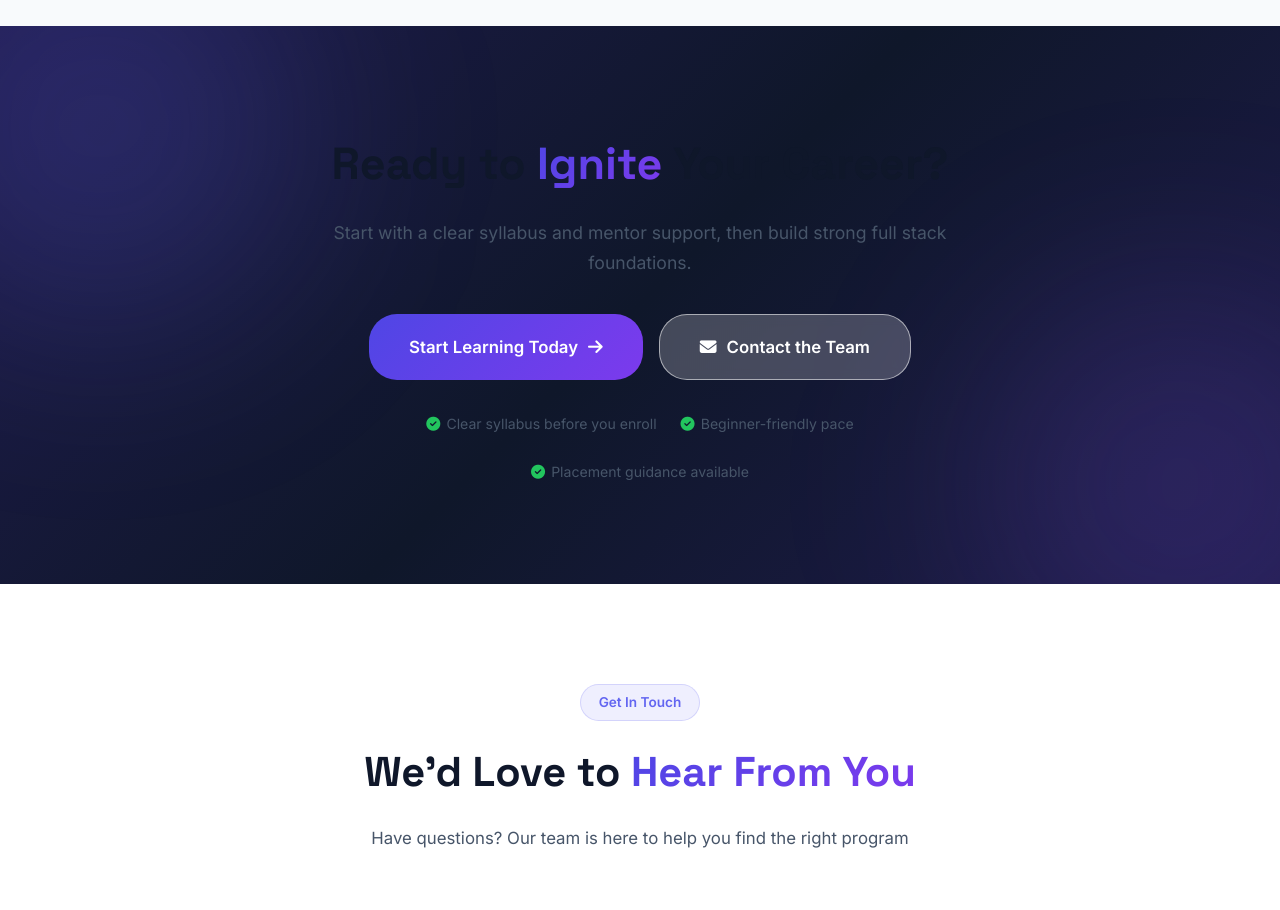
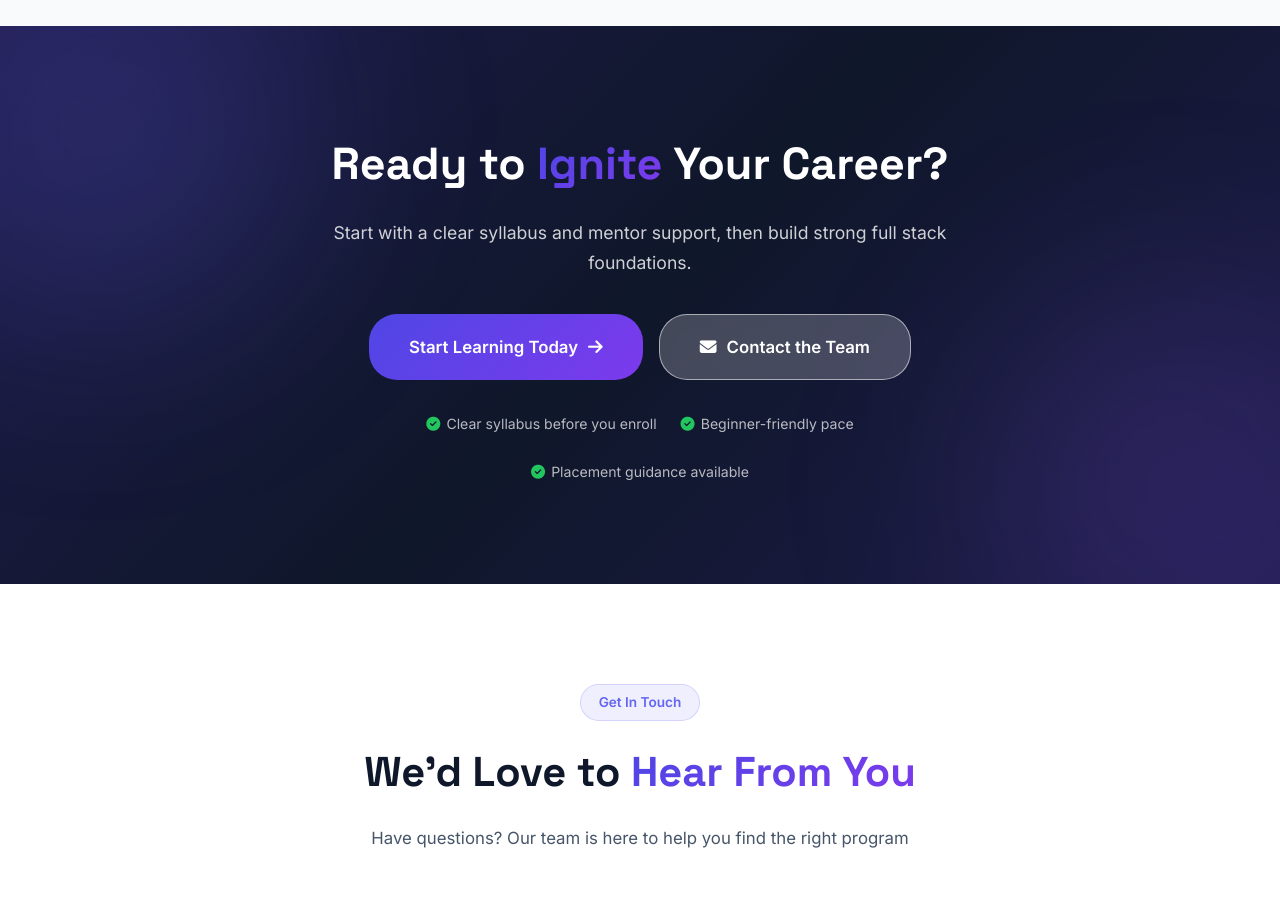
Before and after one commit to akshithnallaginnela/techignite-academy, a plain HTML site: page index.html in a window 1280 px wide. Shown: the part 5440-6350 px from the top of the page. Drawn offline with Linux system fonts and the light colour scheme.

Commit message:
Update CTA text colors for improved contrast and readability
Co-authored-by: Copilot <copilot@github.com>

```diff
--- a/styles.css
+++ b/styles.css
@@ -1532,6 +1532,7 @@ textarea:focus {
 }
 
 .cta-content h2 {
+    color: #ffffff;
     font-family: var(--font-display);
     font-size: 2.8rem;
     font-weight: 800;
@@ -1539,7 +1540,7 @@ textarea:focus {
 }
 
 .cta-content>p {
-    color: var(--text-secondary);
+    color: rgba(255, 255, 255, 0.8);
     font-size: 1.1rem;
     margin-bottom: 36px;
 }
@@ -1561,7 +1562,7 @@ textarea:focus {
 
 .cta-trust span {
     font-size: 0.88rem;
-    color: var(--text-secondary);
+    color: rgba(255, 255, 255, 0.7);
     display: flex;
     align-items: center;
     gap: 6px;
```
